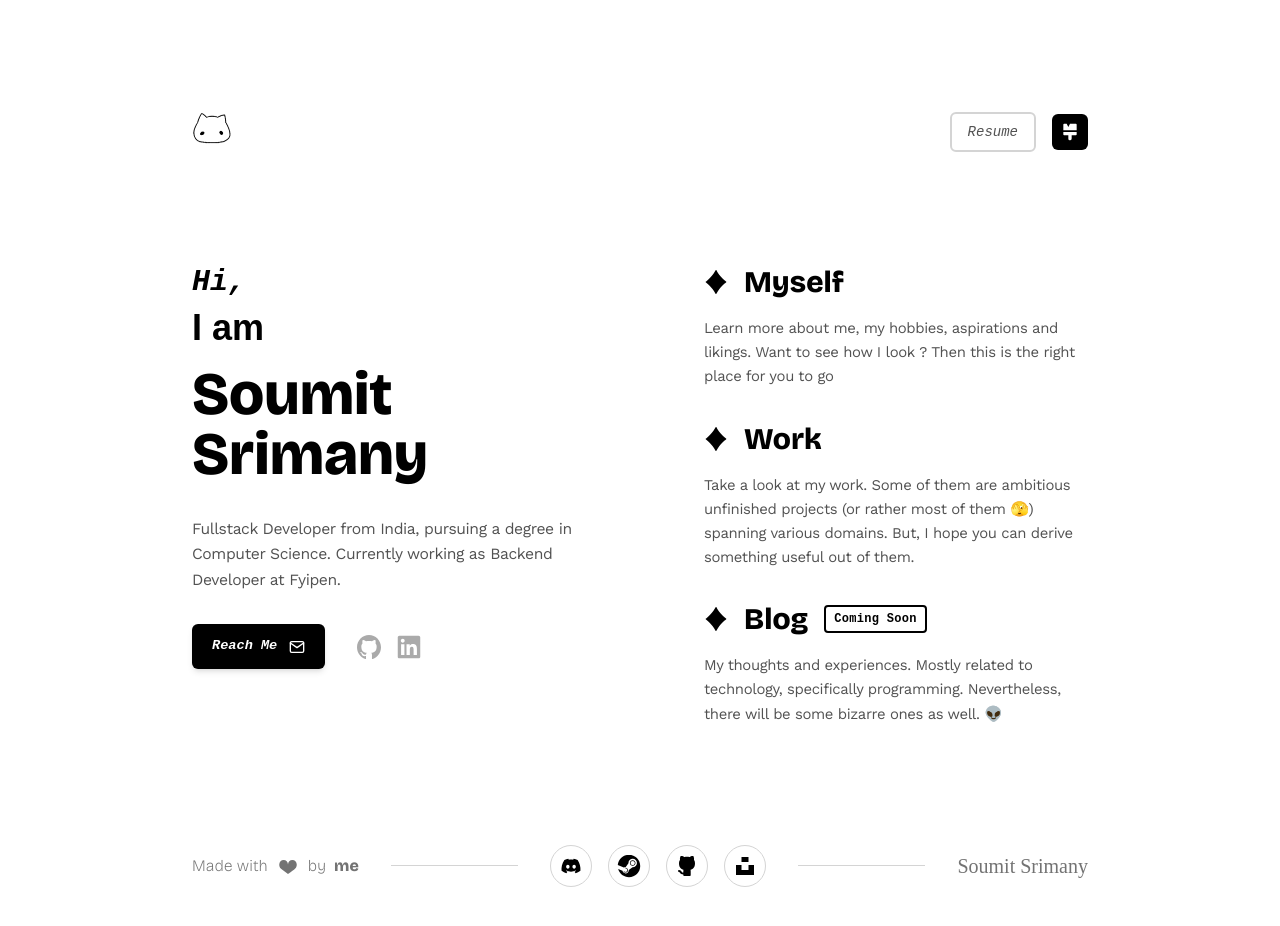
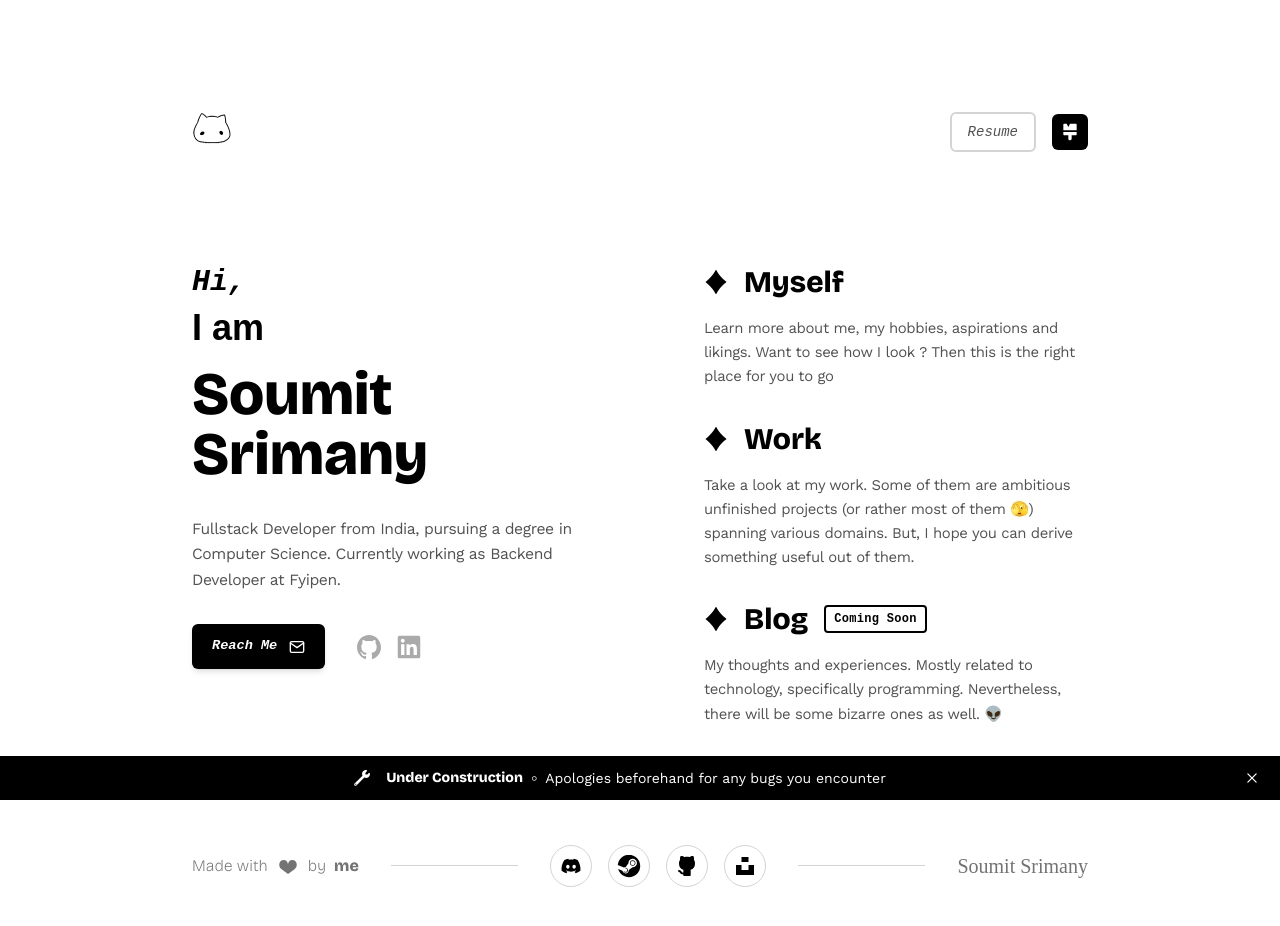
Before and after one commit to soumit-s/soumit-s.github.io, a Next.js app: page / in a window 1280 px wide. Shown: the top 926 px of the page. Built offline with nearby package versions, Linux system fonts and the light colour scheme; a web font is replaced by a local one.

Commit message:
Added under construction warning

```diff
--- a/src/app/globals.css
+++ b/src/app/globals.css
@@ -18,7 +18,7 @@ body {
 
 @layer components {
   * {
-    @apply transition-colors duration-300;
+    /* @apply transition-colors duration-300; */
   }
 
   body {
--- a/src/app/page.tsx
+++ b/src/app/page.tsx
@@ -4,16 +4,18 @@ import ReachMe from "@/components/home/reach-me";
 import NavBar from "@/components/nav-bar";
 import SinCurve from "@/components/sin-curve";
 import { useMobile } from "@/lib/hooks";
-import { lazy, useEffect } from "react";
+import { lazy, useEffect, useState } from "react";
 import HeroSection from "@/components/home/hero";
 import FooterClassic from "@/components/footer-classic";
 import { useThemeStore } from "@/lib/stores";
+import UnderConstructionBar from "@/components/under-construction-bar";
 
 const AdvertsSection = lazy(() => import("@/components/home/adverts-section"));
 
 const Home = () => {
   const isMobile = useMobile();
   const theme = useThemeStore((state) => state.getCurrentTheme());
+  const [isWarningVisible, setWarningVisibility] = useState(true);
 
   useEffect(() => {
     const root: HTMLElement = document.querySelector(":root") as HTMLElement;
@@ -24,7 +26,16 @@ const Home = () => {
     }
   }, [theme]);
 
-  return isMobile ? <HomeMobile /> : <HomeDesktop />;
+  return (
+    <>
+      {isWarningVisible && (
+        <div className="sm:fixed sm:bottom-0 sm:left-0 sm:right-0">
+          <UnderConstructionBar onClose={() => setWarningVisibility(false)} />
+        </div>
+      )}
+      {isMobile ? <HomeMobile /> : <HomeDesktop />}
+    </>
+  );
 };
 
 const HomeMobile = () => (
--- a/src/components/nav-bar/NavBarMobile.tsx
+++ b/src/components/nav-bar/NavBarMobile.tsx
@@ -1,18 +1,17 @@
-import Link from "next/link";
-import SiteLogo from "../site-logo";
-import SvgBrush from "@/components/svg/Brush3.svg";
-import SvgDownload from "@/components/svg/Download2.svg";
-import ThemeSelector from "../theme-selector";
-import { twMerge } from "tailwind-merge";
+import SiteLogo from "@/components/site-logo";
+import ThemeSelector from "@/components/theme-selector";
+import ResumeButton from "@/components/resume-button";
+import ThemeSelectorButton from "@/components/theme-selector-button";
 import { AnimatePresence, motion } from "framer-motion";
 import { useState } from "react";
-import ResumeButton from "../resume-button";
 
 const NavBarMobile = () => {
   const [isOpen, setOpen] = useState(false);
   return (
     <motion.nav className="p-8 sm:px-0 flex justify-between">
-      <SiteLogo />
+      <div className="flex">
+        <SiteLogo />
+      </div>
       <div className="flex items-center gap-4">
         <ResumeButton />
         <AnimatePresence>
@@ -31,17 +30,7 @@ const NavBarMobile = () => {
           className="bg-accent rounded-md shadow-black/40 cursor-pointer hover:rounded-lg transition-all"
           onClick={() => setOpen(!isOpen)}
         >
-          <motion.div
-            className="p-2"
-            animate={{
-              rotateZ: isOpen ? "180deg" : "0deg",
-            }}
-            whileHover={{
-              rotateZ: isOpen ? "135deg" : "45deg",
-            }}
-          >
-            <SvgBrush className="w-4 h-4 sm:w-5 sm:h-5 fill-background" />
-          </motion.div>
+          <ThemeSelectorButton isOpen={isOpen} />
         </div>
       </div>
     </motion.nav>
--- /dev/null
+++ b/src/components/theme-selector-button/index.tsx
@@ -0,0 +1,18 @@
+import SvgBrush from "@/components/svg/Brush3.svg";
+import { motion } from "framer-motion";
+
+const ThemeSelectorButton = ({ isOpen }: { isOpen: boolean }) => (
+  <motion.div
+    className="p-2"
+    animate={{
+      rotateZ: isOpen ? "180deg" : "0deg",
+    }}
+    whileHover={{
+      rotateZ: isOpen ? "135deg" : "45deg",
+    }}
+  >
+    <SvgBrush className="w-4 h-4 sm:w-5 sm:h-5 fill-background" />
+  </motion.div>
+);
+
+export default ThemeSelectorButton;
--- /dev/null
+++ b/src/components/under-construction-bar/index.tsx
@@ -0,0 +1,24 @@
+import SvgConstruction from "@/components/svg/Construction1.svg";
+import { RxCross2 } from "react-icons/rx";
+
+const UnderConstructionBar = ({ onClose }: { onClose: () => any }) => (
+  <nav className="p-2 sm:px-4 flex items-center gap-4 bg-accent text-background font-work-sans text-xs sm:text-sm">
+    <div className="flex items-center justify-center gap-4 grow">
+      <SvgConstruction className="w-4 h-4 fill-background" />
+      <span className="flex gap-2 items-center">
+        <span className="font-bricolage-grotesque font-black">
+          Under Construction
+        </span>
+        <span className="text-lg font-bold font-bricolage-grotesque hidden sm:inline">
+          &#x25e6;
+        </span>
+        <span className="hidden sm:inline">Apologies beforehand for any bugs you encounter</span>
+      </span>
+    </div>
+    <div className="hover:bg-background hover:text-accent rounded p-1 cursor-pointer" onClick={() => onClose()}>
+      <RxCross2 className="w-4 h-4" />
+    </div>
+  </nav>
+);
+
+export default UnderConstructionBar;
```
Also changed, not shown: src/components/svg/Construction1.svg (added).
